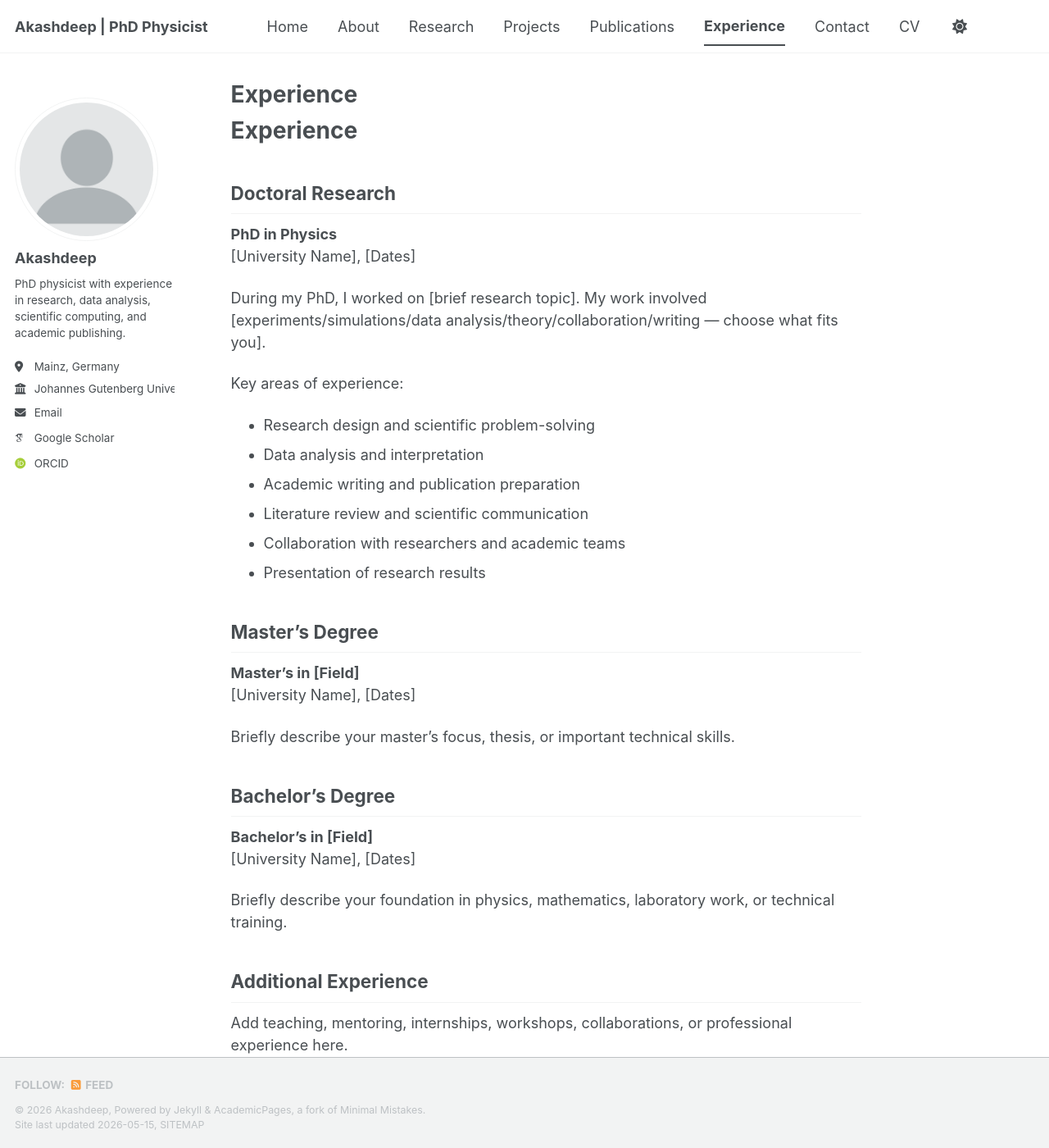
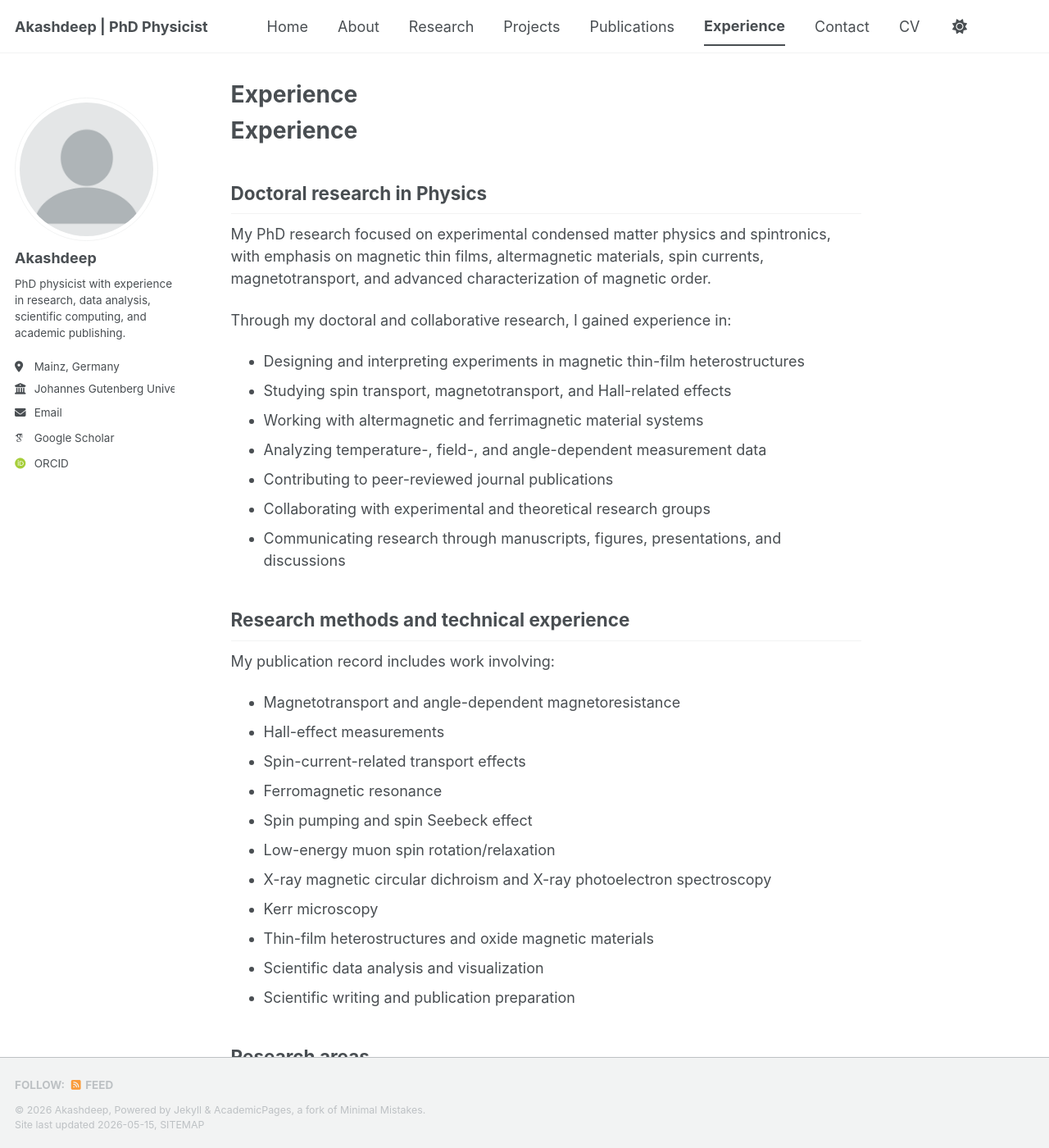
Before and after one commit to a-akashdeep/a-akashdeep, a Jekyll site: the page built from _pages/experience.md, in a window 1280 px wide and 1400 px high. Shown: the whole window at 82% size. Built offline with Jekyll 4.4.1, drawn with Linux system fonts in a browser that asks for light colours; some web fonts are replaced; a script bundle is joined from its source files by our own code; library files that are not in the unit come from our copies; some of the changed text lies outside the part shown.

Commit message:
Update experience.md

```diff
--- a/_pages/experience.md
+++ b/_pages/experience.md
@@ -6,36 +6,51 @@ author_profile: true
 
 # Experience
 
-## Doctoral Research
+## Doctoral research in Physics
 
-**PhD in Physics**
-[University Name], [Dates]
+My PhD research focused on experimental condensed matter physics and spintronics, with emphasis on magnetic thin films, altermagnetic materials, spin currents, magnetotransport, and advanced characterization of magnetic order.
 
-During my PhD, I worked on [brief research topic]. My work involved [experiments/simulations/data analysis/theory/collaboration/writing — choose what fits you].
+Through my doctoral and collaborative research, I gained experience in:
 
-Key areas of experience:
+- Designing and interpreting experiments in magnetic thin-film heterostructures
+- Studying spin transport, magnetotransport, and Hall-related effects
+- Working with altermagnetic and ferrimagnetic material systems
+- Analyzing temperature-, field-, and angle-dependent measurement data
+- Contributing to peer-reviewed journal publications
+- Collaborating with experimental and theoretical research groups
+- Communicating research through manuscripts, figures, presentations, and discussions
 
-- Research design and scientific problem-solving
-- Data analysis and interpretation
-- Academic writing and publication preparation
-- Literature review and scientific communication
-- Collaboration with researchers and academic teams
-- Presentation of research results
+## Research methods and technical experience
 
-## Master’s Degree
+My publication record includes work involving:
 
-**Master’s in [Field]**
-[University Name], [Dates]
+- Magnetotransport and angle-dependent magnetoresistance
+- Hall-effect measurements
+- Spin-current-related transport effects
+- Ferromagnetic resonance
+- Spin pumping and spin Seebeck effect
+- Low-energy muon spin rotation/relaxation
+- X-ray magnetic circular dichroism and X-ray photoelectron spectroscopy
+- Kerr microscopy
+- Thin-film heterostructures and oxide magnetic materials
+- Scientific data analysis and visualization
+- Scientific writing and publication preparation
 
-Briefly describe your master’s focus, thesis, or important technical skills.
+## Research areas
 
-## Bachelor’s Degree
+My work connects several research areas:
 
-**Bachelor’s in [Field]**
-[University Name], [Dates]
+- Spintronics
+- Altermagnetism
+- Magnetic thin films
+- Magnonics
+- Ferrimagnetic insulators
+- Surface and interface magnetism
+- Experimental condensed matter physics
+- Quantum materials and functional magnetic materials
 
-Briefly describe your foundation in physics, mathematics, laboratory work, or technical training.
+## Education
 
-## Additional Experience
-
-Add teaching, mentoring, internships, workshops, collaborations, or professional experience here.
+- PhD in Physics, [University Name], [Year]
+- Master’s degree in [Field], [University Name], [Year]
+- Bachelor’s degree in [Field], [University Name], [Year]
```
